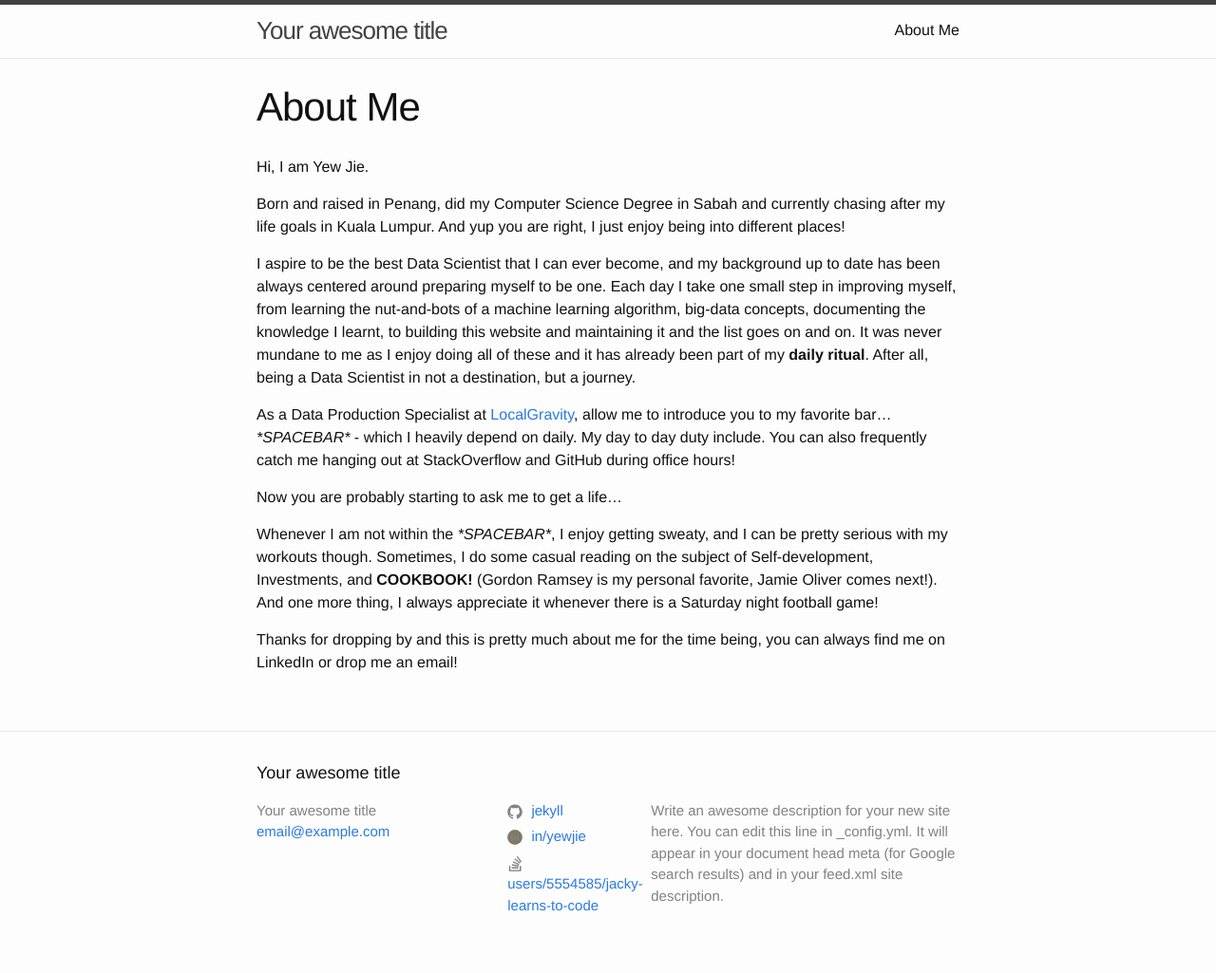
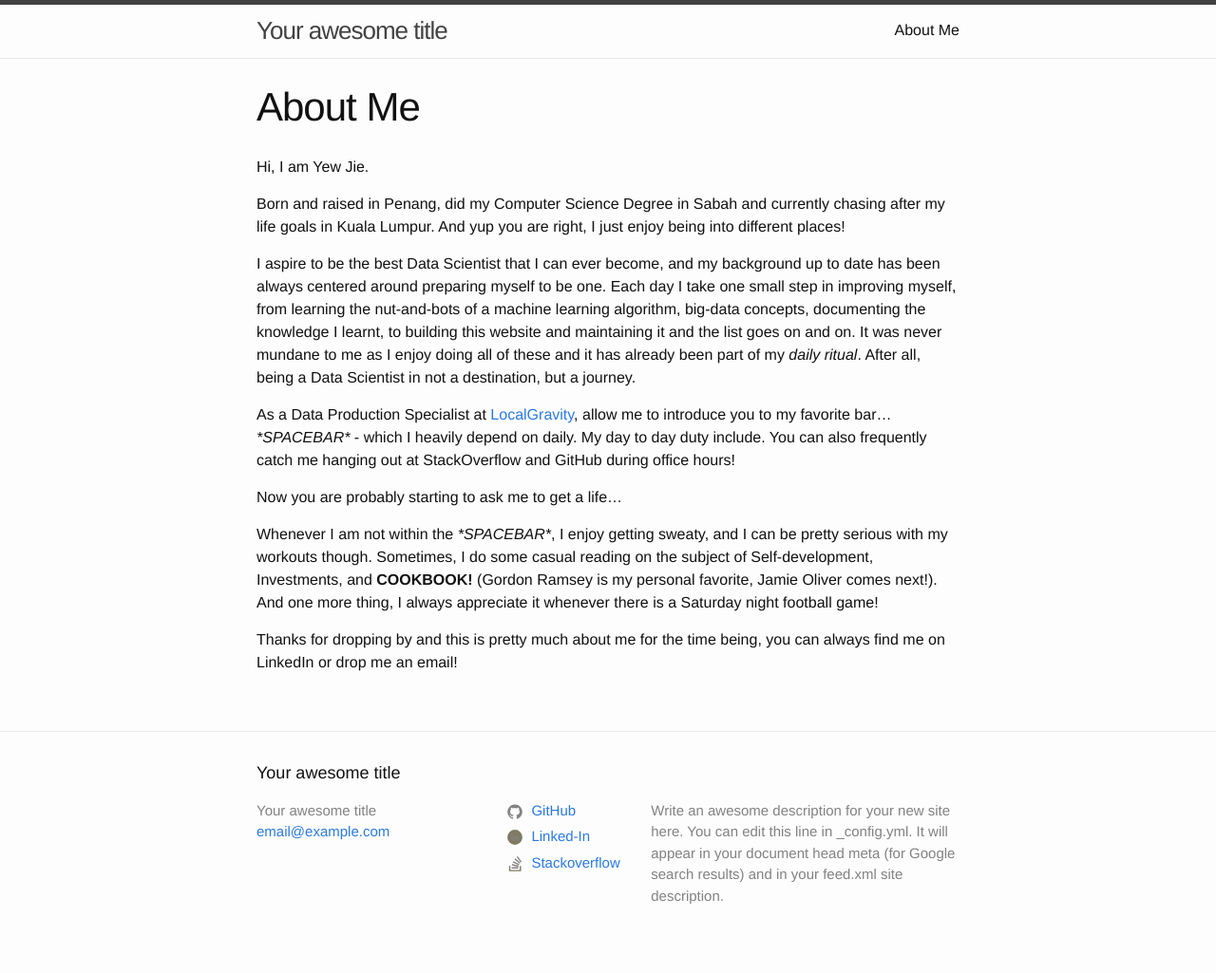
Before and after one commit to yewjie-github/Portfolio, a Jekyll site: the page built from about.md, in a window 1280 px wide. Shown: the whole page at 95% size. Built offline with Jekyll 4.4.1, drawn with Linux system fonts in a browser that asks for light colours.

Commit message:
Link Update

```diff
--- a/_config.yml
+++ b/_config.yml
@@ -22,9 +22,9 @@ description: >- # this means to ignore newlines until "baseurl:"
 baseurl: /Portfolio # the subpath of your site, e.g. /blog
 url: https://yewjie-github.github.io # the base hostname & protocol for your site, e.g. http://example.com
 #twitter_username: jekyllrbaaaaaa
-github_username:  jekyll
-linkedin_username: in/yewjie
-stackoverflow_username: users/5554585/jacky-learns-to-code
+github_username: GitHub
+linkedin_username: Linked-In
+stackoverflow_username: Stackoverflow
 
 # Build settings
 markdown: kramdown
--- a/about.md
+++ b/about.md
@@ -8,7 +8,7 @@ Hi, I am Yew Jie.
 
 Born and raised in Penang, did my Computer Science Degree in Sabah and currently chasing after my life goals in Kuala Lumpur. And yup you are right, I just enjoy being into different places!
 
-I aspire to be the best Data Scientist that I can ever become, and my background up to date has been always centered around preparing myself to be one. Each day I take one small step in improving myself, from learning the nut-and-bots of a machine learning algorithm, big-data concepts, documenting the knowledge I learnt, to building this website and maintaining it and the list goes on and on. It was never mundane to me as I enjoy doing all of these and it has already been part of my __daily ritual__. After all, being a Data Scientist in not a destination, but a journey.
+I aspire to be the best Data Scientist that I can ever become, and my background up to date has been always centered around preparing myself to be one. Each day I take one small step in improving myself, from learning the nut-and-bots of a machine learning algorithm, big-data concepts, documenting the knowledge I learnt, to building this website and maintaining it and the list goes on and on. It was never mundane to me as I enjoy doing all of these and it has already been part of my _daily ritual_. After all, being a Data Scientist in not a destination, but a journey.
 
 As a Data Production Specialist at [LocalGravity](https://www.localgravity.com/), allow me to introduce you to my favorite bar..._*SPACEBAR*_ - which I heavily depend on daily. My day to day duty include. You can also frequently catch me hanging out at StackOverflow and GitHub during office hours!
 
```
